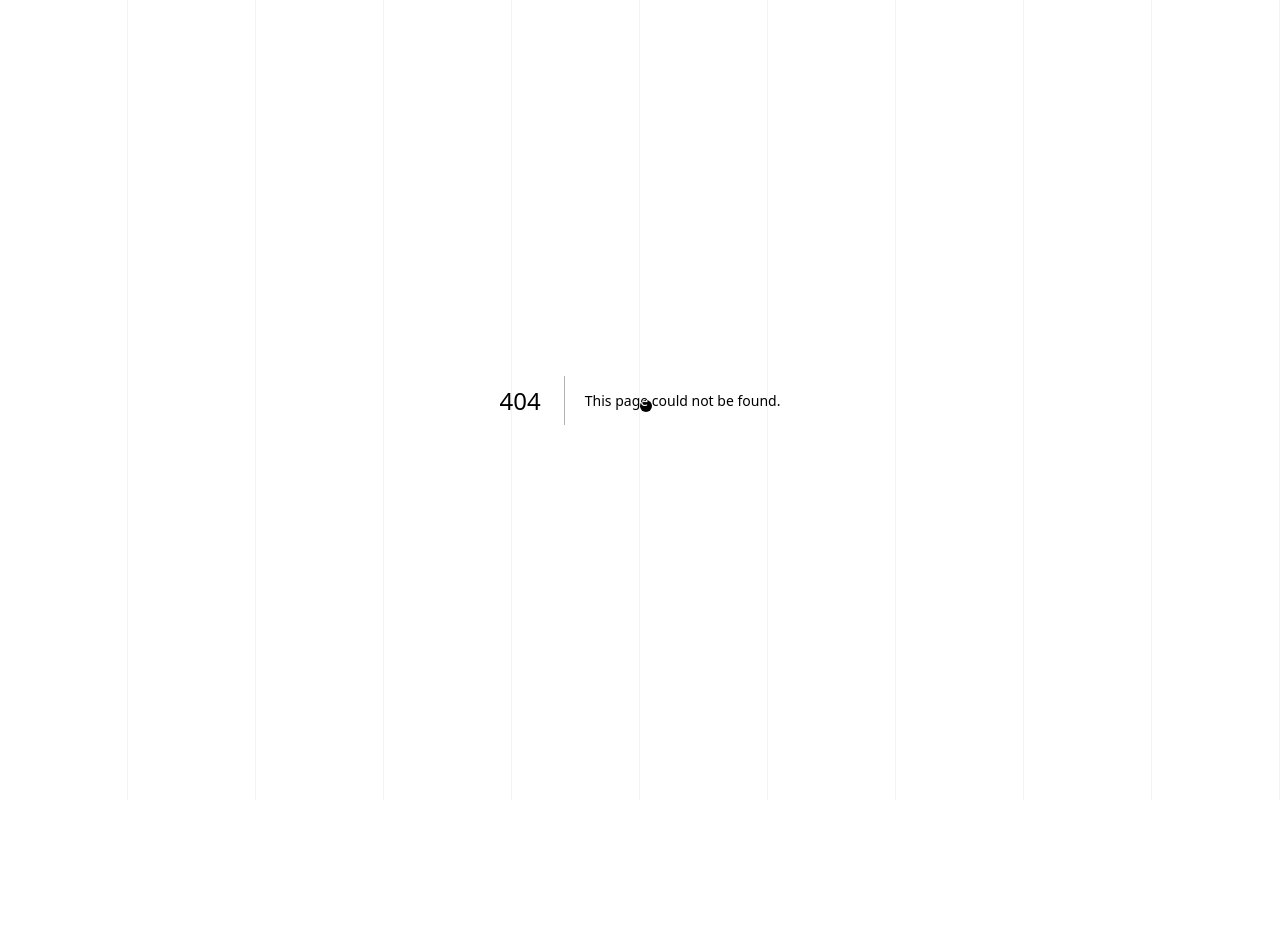
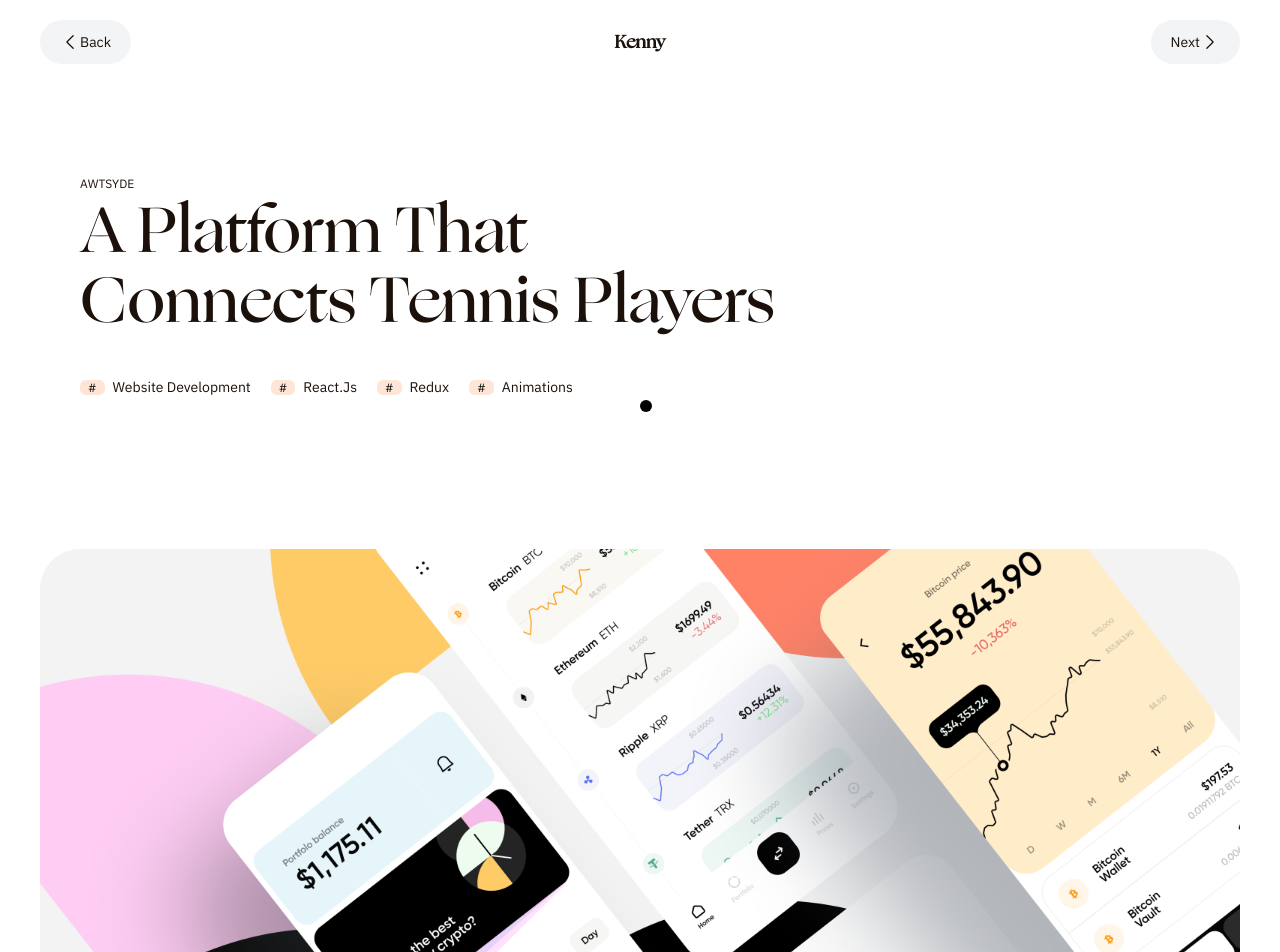
Before and after one commit to ToppYankah/portfolio, a Next.js app: page /project in a window 1280 px wide. Before the commit this address had no page. Shown: the top 952 px of the page. Before the commit the page ends 800 px from the top, so only its background shows below. Built offline with nearby package versions, Linux system fonts and the light colour scheme; what @xpd/tailwind-3dtransforms would draw is missing.

Commit message:
Project details page

```diff
--- a/src/app/_sections/hero/animations.tsx
+++ b/src/app/_sections/hero/animations.tsx
@@ -96,7 +96,7 @@ export const startHeroAnimations = ({
         yPercent: 100,
       },
       {
-        yPercent: 0,
+        yPercent: isMobile ? -50 : 0,
         stagger: 0.2,
         duration: 2,
         ease: "expo.out",
@@ -126,7 +126,7 @@ export const startHeroAnimations = ({
       gsap.fromTo(
         ".title-badge",
         { yPercent: 50, xPercent: -10, opacity: 0, filter: "blur(8px)" },
-        { yPercent: 0, opacity: 1, filter: "blur(0px)", duration: 1, delay: 1 },
+        { yPercent: isMobile ? -40 : 0, opacity: 1, filter: "blur(0px)", duration: 1, delay: 1 },
       ),
       "<",
     )
--- a/src/app/_sections/works/components/ProjectViewDesktop.tsx
+++ b/src/app/_sections/works/components/ProjectViewDesktop.tsx
@@ -4,6 +4,8 @@ import { useContext, useRef } from "react";
 import { PointerContext } from "~/context/custom-pointer-context";
 import { Project } from "~/interfaces/interfaces";
 import * as animations from "../animations";
+import { useRouter } from "next/navigation";
+import { useCoverSheet } from "~/context/cover-sheet-context";
 
 const ProjectView = ({
   project,
@@ -12,6 +14,8 @@ const ProjectView = ({
   project: Project;
   index: number;
 }) => {
+  const router = useRouter();
+  const { show: showSheet } = useCoverSheet();
   const { setHoveredLink } = useContext(PointerContext);
   const containerRef = useRef<HTMLDivElement | null>(null);
   const nameCharsRef = useRef<(HTMLSpanElement | null)[]>([]);
@@ -54,12 +58,15 @@ const ProjectView = ({
     setHoveredLink(false, null);
   };
 
+  const handleClick = () => showSheet(() => router.push("/project"));
+
   return (
     <div
       ref={containerRef}
       className="work-item flex min-h-screen min-w-[65%] items-center gap-10"
     >
       <div
+        onClick={handleClick}
         onMouseOut={handleMouseOut}
         onMouseOver={() => handleMouseOver("See\nProject")}
         className="cover-image h-[clamp(500px,65vh,1000px)] w-[clamp(300px,50%,450px)] min-w-[clamp(300px,60%,450px)] overflow-hidden rounded-[3rem] bg-black hover:cursor-pointer"
@@ -81,7 +88,8 @@ const ProjectView = ({
               }}
               className="translate-y-[150%] opacity-0 blur-[12px] -rotate-y-45"
             >
-              <b className="rounded-lg bg-accent p-2 py-0">#</b> No Tags
+              <b className="bg-accent-deep rounded-lg p-2 py-0 text-black">#</b>{" "}
+              No Tags
             </p>
           ) : (
             project.tags?.map((tag, index) => (
@@ -92,7 +100,10 @@ const ProjectView = ({
                 key={project.name + "-tag-" + index}
                 className="translate-y-[150%] opacity-0 blur-[12px] -rotate-y-45"
               >
-                <b className="rounded-lg bg-accent p-2 py-0">#</b> {tag}
+                <b className="bg-accent-deep rounded-lg p-2 py-0 text-black">
+                  #
+                </b>{" "}
+                {tag}
               </p>
             ))
           )}
--- a/src/app/_sections/works/components/ProjectViewMobile.tsx
+++ b/src/app/_sections/works/components/ProjectViewMobile.tsx
@@ -1,10 +1,20 @@
+import { useRouter } from "next/navigation";
 import { ForwardedRef, forwardRef } from "react";
+import { useCoverSheet } from "~/context/cover-sheet-context";
 import { Project } from "~/interfaces/interfaces";
 
 const ProjectViewMobile = forwardRef(
   ({ project }: { project: Project }, ref: ForwardedRef<HTMLDivElement>) => {
+    const router = useRouter();
+    const { show: showSheet } = useCoverSheet();
+
+    const handleClick = () => showSheet(() => router.push("/project"));
+
     return (
-      <div className="min-w-[300px] flex-1 min-[700px]:max-w-[50%]">
+      <div
+        onClick={handleClick}
+        className="min-w-[300px] flex-1 min-[700px]:max-w-[50%]"
+      >
         <div className="h-[clamp(250px,60%,500px)] w-full overflow-hidden rounded-[2rem] bg-inverted-light">
           <img
             src={project.imageUrl}
@@ -24,7 +34,7 @@ const ProjectViewMobile = forwardRef(
                 className="whitespace-nowrap text-xs"
                 key={project.name + "-tag-" + index}
               >
-                <b className="rounded-lg bg-accent p-2 py-0">#</b> {tag}
+                <b className="rounded-lg bg-accent-deep text-black p-2 py-0">#</b> {tag}
               </span>
             ))}
           </div>
--- a/src/app/_sections/works/components/WorksSectionDesktop.tsx
+++ b/src/app/_sections/works/components/WorksSectionDesktop.tsx
@@ -68,7 +68,11 @@ export default function WorksSectionDesktop() {
         [tl1, tl2, tl3].map((tl) => tl.kill());
       };
     },
-    { scope: sectionScopeRef, dependencies: [projects, dimensions] },
+    {
+      revertOnUpdate: true,
+      scope: sectionScopeRef,
+      dependencies: [projects, dimensions],
+    },
   );
 
   return (
--- a/src/app/page.tsx
+++ b/src/app/page.tsx
@@ -6,8 +6,16 @@ import HeroSection from "./_sections/hero/HeroSection";
 import WorkSection from "./_sections/works/WorkSection";
 import ReviewSection from "./_sections/review/ReviewSection";
 import Footer from "~/components/Footer";
+import { useEffect } from "react";
+import { useCoverSheet } from "~/context/cover-sheet-context";
 
 export default function HomePage() {
+  const { hide: hideSheet } = useCoverSheet();
+
+  useEffect(() => {
+    hideSheet();
+  }, []);
+
   return (
     <div className="relative min-h-screen">
       <HeroSection />
--- /dev/null
+++ b/src/app/project/_components/Header.tsx
@@ -0,0 +1,38 @@
+import { ChevronLeftIcon, ChevronRightIcon } from "@heroicons/react/24/solid";
+import { useRouter } from "next/navigation";
+import Magnetic from "~/components/Magnetic";
+import { useCoverSheet } from "~/context/cover-sheet-context";
+
+export default function ProjectPageHeader() {
+  const router = useRouter();
+  const { show: showSheet } = useCoverSheet();
+
+  const handleBack = () => showSheet(router.back);
+
+  return (
+    <div className="grid grid-cols-3">
+      <div className="flex items-center gap-5">
+        <Magnetic>
+          <button
+            onClick={handleBack}
+            className="flex items-center bg-gray-100 px-3 py-2 text-xs sm:px-5 sm:py-3 sm:text-sm dark:bg-white/10"
+          >
+            <ChevronLeftIcon width={20} />
+            <span>Back</span>
+          </button>
+        </Magnetic>
+      </div>
+      <div className="flex items-center justify-center">
+        <p className="font-serif text-lg font-bold">Kenny</p>
+      </div>
+      <div className="flex items-center justify-end gap-5">
+        <Magnetic>
+          <button className="flex items-center bg-gray-100 px-3 py-2 text-xs sm:px-5 sm:py-3 sm:text-sm dark:bg-white/10">
+            <span>Next</span>
+            <ChevronRightIcon width={20} />
+          </button>
+        </Magnetic>
+      </div>
+    </div>
+  );
+}
--- /dev/null
+++ b/src/app/project/animations.tsx
@@ -0,0 +1,21 @@
+import gsap from "gsap";
+import ScrollTrigger from "gsap/dist/ScrollTrigger";
+
+export function animateAllElements() {
+  gsap.registerPlugin(ScrollTrigger);
+
+  gsap
+    .timeline({
+      scrollTrigger: {
+        trigger: "* > *",
+        start: "top 90%",
+      },
+    })
+    .add(
+      gsap.fromTo(
+        "* > *",
+        { yPercent: 100, opacity: 0 },
+        { yPercent: 0, opacity: 1, stagger: 0.15 },
+      ),
+    );
+}
--- /dev/null
+++ b/src/app/project/page.tsx
@@ -0,0 +1,154 @@
+"use client";
+import { useLayoutEffect, useRef } from "react";
+import { useCoverSheet } from "~/context/cover-sheet-context";
+import { useSmoothScroll } from "~/context/smooth-scroll-context";
+import SectionLayout from "~/layouts/section-layout";
+import ProjectPageHeader from "./_components/Header";
+import NavLink from "~/components/NavLink";
+import { animateAllElements } from "./animations";
+import { useGSAP } from "@gsap/react";
+
+export default function Page() {
+  const { show: showSheet, hide: hideSheet } = useCoverSheet();
+  const { startSmoothScroll } = useSmoothScroll();
+  const mainScopeRef = useRef<HTMLElement | null>(null);
+
+  useLayoutEffect(() => {
+    startSmoothScroll();
+
+    const handleUnload = (e: BeforeUnloadEvent) => {
+      showSheet();
+      e.preventDefault();
+    };
+
+    window.addEventListener("beforeunload", handleUnload);
+
+    return () => {
+      window.removeEventListener("beforeunload", handleUnload);
+    };
+  }, []);
+
+  useGSAP(
+    () => {
+      hideSheet();
+      //   animateAllElements
+    },
+    { scope: mainScopeRef },
+  );
+
+  return (
+    <main ref={mainScopeRef} className="min-h-screen">
+      <SectionLayout id="hero" minContent>
+        <ProjectPageHeader />
+        <ProjectInfo />
+      </SectionLayout>
+      <SectionLayout id="about" minContent>
+        <img
+          alt="web-mockup"
+          src="images/mockups/mobile2.png"
+          className="z-[30] max-h-[80vh] w-full rounded-[2.5rem] object-cover"
+        />
+      </SectionLayout>
+      <ProjectChallenge />
+      <ProjectDetail />
+    </main>
+  );
+}
+
+const ProjectInfo = () => {
+  return (
+    <div className="px-5 py-16 pb-10 sm:px-10 sm:py-28">
+      <p className="text-xs uppercase">Awtsyde</p>
+      <h1 className="mb-10 mt-1 font-serif text-[clamp(30px,5vw,80px)] capitalize leading-[1.1em]">
+        A platform that <br /> connects tennis players
+      </h1>
+      <div className="flex flex-wrap gap-3 sm:gap-5">
+        {["Website Development", "React.js", "Redux", "Animations"].map(
+          (tag, index) => (
+            <p key={index} className="text-sm capitalize dark:text-white/70">
+              <span className="bg-accent-deep mr-2 rounded-md px-2 text-xs text-black">
+                #
+              </span>
+              {tag}
+            </p>
+          ),
+        )}
+      </div>
+    </div>
+  );
+};
+
+const ProjectChallenge = () => {
+  return (
+    <SectionLayout id="challenge" minContent>
+      <div className="flex flex-wrap gap-5 px-5 py-16 sm:gap-10 sm:px-10 sm:py-32 sm:pr-32">
+        <div className="flex flex-1 sm:justify-end">
+          <div className="">
+            <p className="text-xs uppercase">Problem Statment</p>
+            <h1 className="min-w-[300px]  whitespace-nowrap font-serif text-[clamp(30px,5vw,35px)] leading-tight">
+              The Challenge
+            </h1>
+          </div>
+        </div>
+        <div className="flex min-w-[300px] max-w-[500px] flex-[2] flex-col gap-5 pt-[1em] sm:gap-10">
+          <p>
+            This is one of the most complex websites we have ever built. The
+            difficulty was not only in the fact that it should have become an
+            award winning website, but also in the fact that the field of
+            activity is very specific and difficult to present. <br />
+            <br /> The client came to us with a fairly clear vision and detailed
+            description. The problem was visualizing the idea. We had to
+            completely rebrand the company and reach a wide audience with the
+            new website.
+          </p>
+          <NavLink active href="" className="text-lg">
+            Launch Project
+          </NavLink>
+        </div>
+      </div>
+    </SectionLayout>
+  );
+};
+
+const ProjectDetail = () => {
+  return (
+    <SectionLayout id={"section-detail"} className="px-10 sm:px-20">
+      <div className="flex flex-wrap gap-5 sm:gap-10">
+        {/* <div className="flex max-w-[400px] flex-col">
+          <span className="text-xs uppercase">Detail Label</span>
+          <h1 className="font-serif text-[clamp(30px,5vw,40px)] leading-tight">
+            Detail Title <br /> Comes Here
+          </h1>
+          <p className="mt-5 sm:mt-10">
+            Lorem ipsum dolor sit amet consectetur adipisicing elit. Magni
+            aspernatur voluptas omnis. Saepe minus odio animi nam deleniti
+            pariatur cupiditate eum cumque veritatis earum perferendis.
+          </p>
+        </div> */}
+        <div className="grid md:grid-cols-2 gap-14 sm:gap-y-14 lg:max-w-[80%]">
+          {[
+            "/images/mockups/mobile1.png",
+            "/images/mockups/mobile2.png",
+            "/images/mockups/web2.png",
+            "/images/mockups/web1.png",
+          ].map((src, i) => (
+            <div
+              key={"img-" + i}
+              className={`flex w-full flex-1 flex-col ${(i + 1) % 2 !== 0 ? "md:-translate-y-32" : "md:translate-y-10"}`}
+            >
+              <img
+                src={src}
+                alt=""
+                className="h-full w-full rounded-[2.5rem] object-cover"
+              />
+              <p className="mt-5 pr-10">
+                Lorem ipsum dolor sit amet consectetur adipisicing elit. Illum
+                tempore, iste alias consectetur fugit nesciunt.
+              </p>
+            </div>
+          ))}
+        </div>
+      </div>
+    </SectionLayout>
+  );
+};
--- a/src/context/cover-sheet-context.tsx
+++ b/src/context/cover-sheet-context.tsx
@@ -29,6 +29,11 @@ export const CoverSheetContextProvider = ({
   };
 
   const hide = (cb?: () => void) => {
+    if (state !== "opened") {
+      if (cb) cb();
+      return;
+    }
+
     setState("closing");
     setTimeout(() => {
       setState("closed");
--- a/src/styles/globals.css
+++ b/src/styles/globals.css
@@ -58,7 +58,7 @@ body {
 #interactive-grid .grid-tile {
     background-color: transparent;
     transition: background 0.5s linear;
-    border-right: 1px solid var(--foreground-light-hex);
+    /* border-right: 1px solid var(--foreground-light-hex); */
 }
 
 #interactive-grid .grid-tile.active {
```
